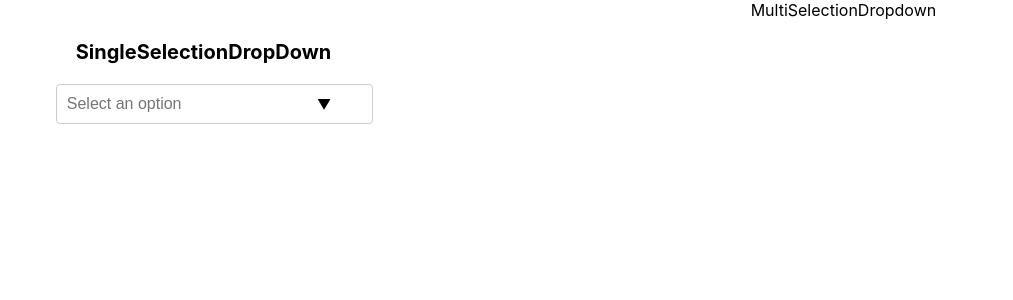
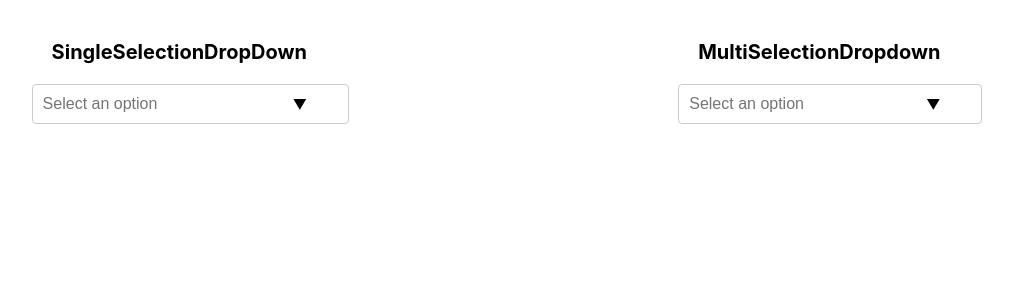
Before and after one commit to Mishrakumarakhil/CustomDropDown, a React (Create React App) app: page / in a window 1280 px wide. Shown: the top 300 px of the page, without its empty margins (144-1157 px from the left). Built offline with nearby package versions, Linux system fonts and the light colour scheme.

Commit message:
po and p1 for multiselectdropdown

```diff
--- a/src/App.css
+++ b/src/App.css
@@ -60,6 +60,7 @@
 }
 .dropdown-list-label {
   padding: 8px 12px;
+  margin: 5px;
   cursor: pointer;
   transition: background-color 0.3s;
 }
--- a/src/Components/MultiSelectionDropdown.js
+++ b/src/Components/MultiSelectionDropdown.js
@@ -1,9 +1,86 @@
-import React from 'react';
+import React, { useCallback, useState } from "react";
 import { countryList } from '../utils'
 
 const  MultiSelectionDropdown=(props)=> {
-  return (
-    <div>MultiSelectionDropdown</div>
-  )
-}
+    const [selectedOption, setSelectedOption] = useState("");
+    const [filteredOptions, setFilteredOptions] = useState(countryList);
+    const [isOpen, setIsOpen] = useState(false);
+    const [sortBy, setSortBy] = useState("asc");
+
+    const handleInputChange = useCallback((e) => {
+      const inputValue = e.target.value;
+      setSelectedOption(inputValue);
+      setIsOpen(true)
+      const filtered = countryList.filter((option) =>
+        option.label.toLowerCase().includes(inputValue.toLowerCase())
+      );
+      setFilteredOptions(filtered);
+    }, []);
+
+    const handleSelectOption = (option) => {
+        if (!selectedOption.includes(option.label)) {
+          setSelectedOption([...selectedOption, option.label]);
+        }
+        setIsOpen(false);
+      };
+
+    const handleSorting = () => {
+      const sortedData = [...filteredOptions];
+      if (sortBy === "asc") {
+        sortedData.sort((a, b) => a.label.localeCompare(b.label));
+        setSortBy("desc");
+      } else {
+        sortedData.sort((a, b) => b.label.localeCompare(a.label));
+        setSortBy("asc");
+      }
+
+      setFilteredOptions(sortedData);
+    };
+    return (
+      <div className="single-selection-dropdown">
+        <div className="header">MultiSelectionDropdown</div>
+        <div className="input-box-container">
+
+          <input
+            type="text"
+             value={selectedOption}
+            placeholder="Select an option"
+            onClick={() => setIsOpen(!isOpen)}
+            onChange={handleInputChange}
+            className="custom-input"
+          />
+
+          <span role="img" aria-label="Search Icon" className="search-icon">
+            {isOpen ? "🔍" : "▼"}
+          </span>
+          {isOpen && (
+            <span
+              className="sorting-icon"
+              title="Sorting"
+              onClick={handleSorting}
+            >
+              ⇅
+            </span>
+          )}
+        </div>
+        {isOpen && (
+          <div className="dropdown-list-container">
+            {filteredOptions.length>0 ?filteredOptions.map((option, index) => (
+              <div
+                key={index}
+                onClick={() => handleSelectOption(option)}
+                className={`dropdown-list-label${
+               selectedOption.includes(option.label ) ? " selected-option" : ""
+                }`}
+              >
+                {option.label}
+
+              </div>
+            )):<div>No Data Found</div>}
+          </div>
+        )}
+      </div>
+    );
+  };
+
 export default  MultiSelectionDropdown
```
